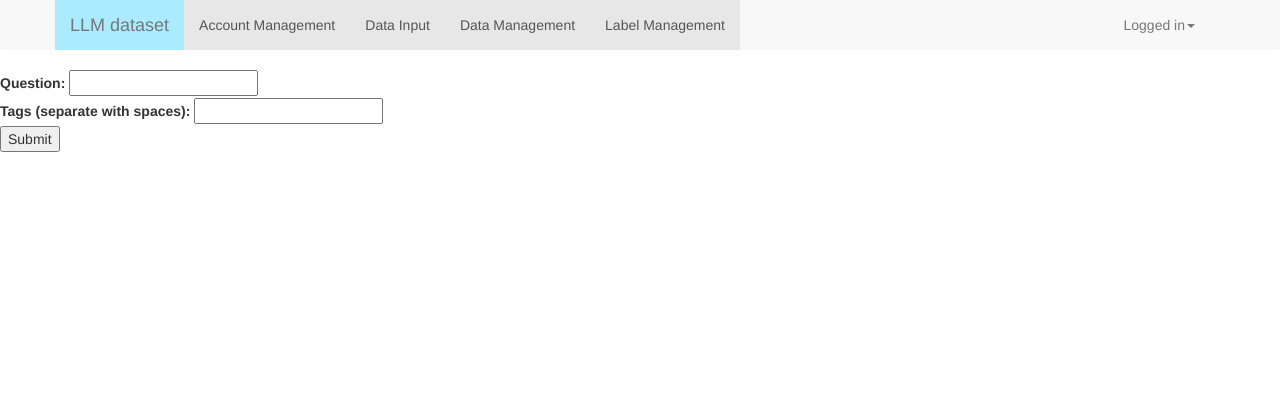
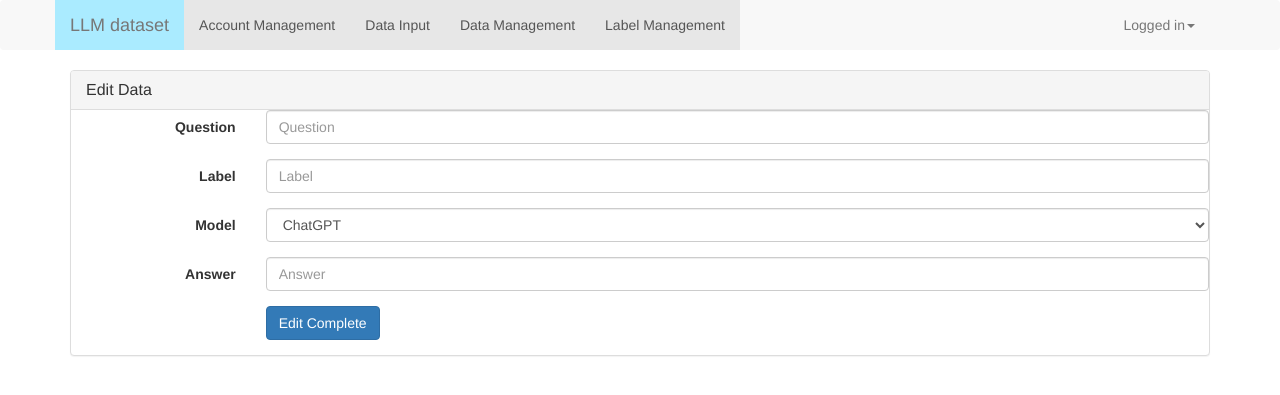
Before and after one commit to summer-Intern-2023/MUDU_Dataset, a Django app: page /question/1/edit/ in a window 1280 px wide. Shown: the top 395 px of the page. Run offline with Django 4.2, Linux system fonts and the light colour scheme; data that the repository does not hold is empty; some libraries are stand-ins or nearby versions.

```diff
--- a/setcollect/templates/info_edit.html
+++ b/setcollect/templates/info_edit.html
@@ -26,14 +26,14 @@
                     <label for="inputPassword3" class="col-sm-2 control-label">Role</label>
                     <div class="col-sm-10">
                         <select class="form-control" name="role">
-                            <option value="2">用户</option>
-                            <option value="1">管理员</option>
+                            <option value="2">User</option>
+                            <option value="1">Administer</option>
                         </select>
                     </div>
                 </div>
                 <div class="form-group">
                     <div class="col-sm-offset-2 col-sm-10">
-                        <button type="submit" class="btn btn-primary">完成更改</button>
+                        <button type="submit" class="btn btn-primary">Finish Change</button>
                     </div>
                 </div>
                 {% if messages %}
--- a/setcollect/templates/question_add.html
+++ b/setcollect/templates/question_add.html
@@ -44,7 +44,7 @@
                 </div>
                 <div class="form-group">
                     <div class="col-sm-offset-2 col-sm-10">
-                        <button type="submit" class="btn btn-primary">添加问题</button>
+                        <button type="submit" class="btn btn-primary">Add Question</button>
                     </div>
                 </div>
                 {% if messages %}
--- a/setcollect/templates/question_edit.html
+++ b/setcollect/templates/question_edit.html
@@ -1,4 +1,70 @@
 {% extends 'layout.html' %}
+
+{% block content %}
+
+<div>
+    <div class="container">
+        <div class="panel panel-default">
+            <div class="panel-heading">
+                <h3 class="panel-title">Edit Data</h3>
+            </div>
+
+            <form class="form-horizontal" method="post">
+                {% csrf_token %}
+                <div class="form-group">
+                    <label for="inputEmail3" class="col-sm-2 control-label">Question</label>
+                    <div class="col-sm-10">
+                        <input type="text" class="form-control" name="question" placeholder="Question"
+                        value="{{ row_object.question }}">
+                    </div>
+                </div>
+                <div class="form-group">
+                    <label for="inputPassword3" class="col-sm-2 control-label">Label</label>
+                    <div class="col-sm-10">
+                        <input type="text" class="form-control" name="tag_name" placeholder="Label"
+                        value="{{ request.GET.tag_name }}">
+                    </div>
+                </div>
+                <div class="form-group">
+                    <label for="inputPassword3" class="col-sm-2 control-label">Model</label>
+                    <div class="col-sm-10">
+                        <select class="form-control" name="lmodel">
+                            <option value="1">ChatGPT</option>
+                            <option value="2">ChatGLM</option>
+                            <option value="3">Bard</option>
+                        </select>
+                    </div>
+                </div>
+                <div class="form-group">
+                    <label for="inputPassword3" class="col-sm-2 control-label">Answer</label>
+                    <div class="col-sm-10">
+                        <input type="text" class="form-control" name="answer" placeholder="Answer"
+                        value="{{ request.GET.answer }}">
+                    </div>
+                </div>
+                <div class="form-group">
+                    <div class="col-sm-offset-2 col-sm-10">
+                        <button type="submit" class="btn btn-primary">Edit Complete</button>
+                    </div>
+                </div>
+                {% if messages %}
+                    <div class="alert alert-danger" role="alert">
+                        {% for message in messages %}
+                            {{ message }}
+                        {% endfor %}
+                    </div>
+                {% endif %}
+
+            </form>
+
+
+
+        </div>
+    </div>
+</div>
+{% endblock %}
+
+{% comment %} {% extends 'layout.html' %}
 
 {% block content %}
 <form method="post">
@@ -16,4 +82,4 @@
         <input type="submit" value="Submit">
     </div>
 </form>
-{% endblock %}
+{% endblock %} {% endcomment %}
```
